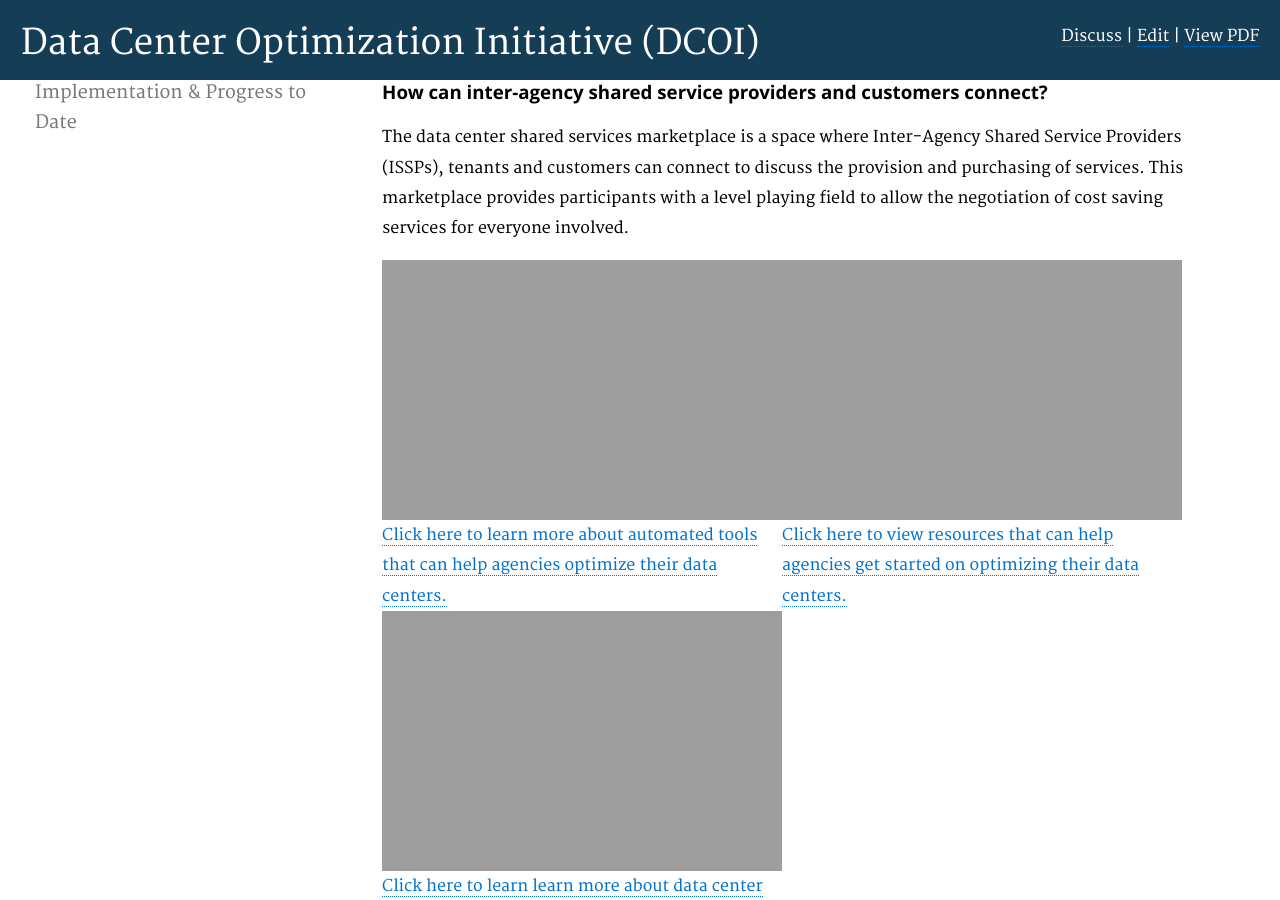
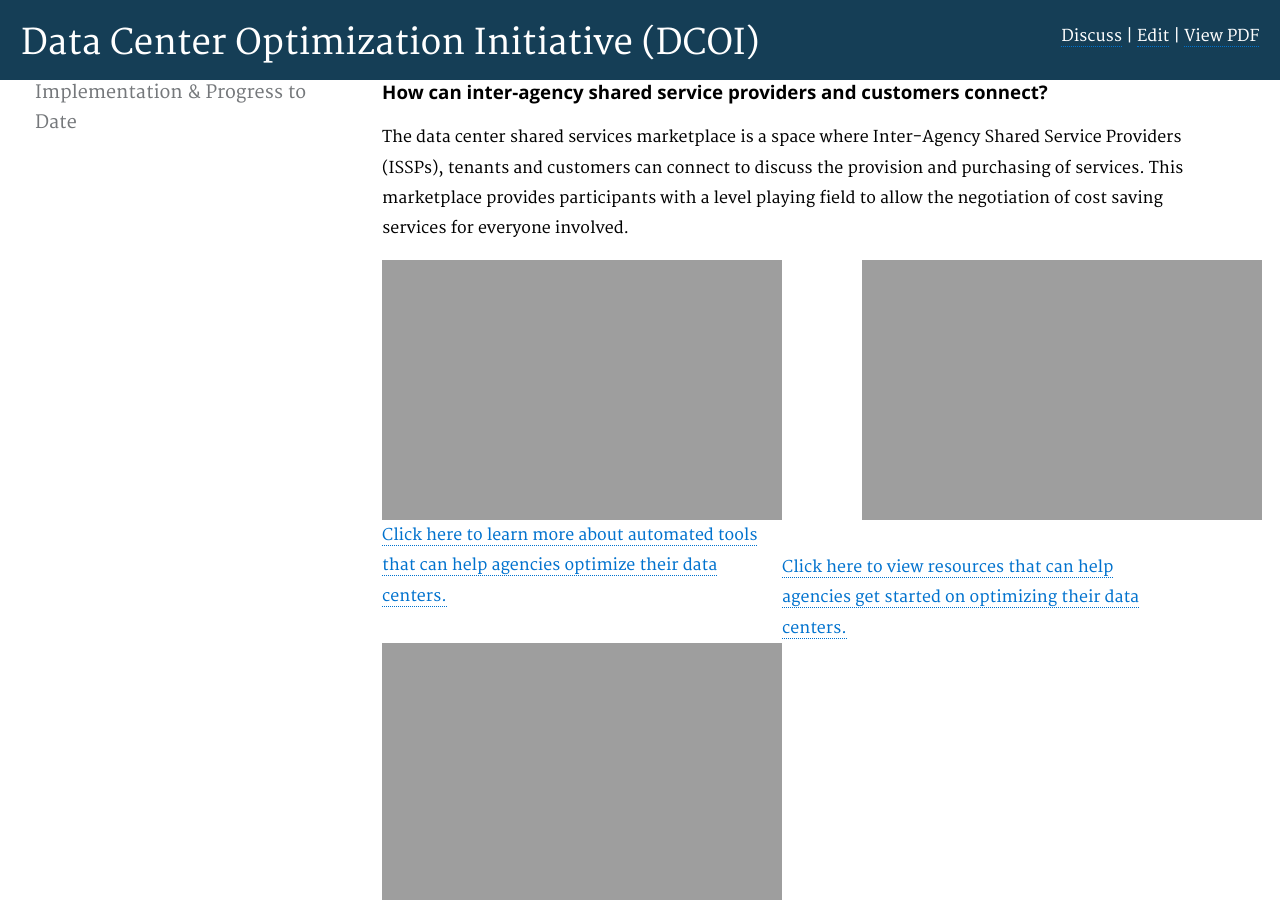
Before and after one commit to ydave-reisys/datacenters, a Jekyll site: the page built from pages/ordering-shared-services.html, in a window 1280 px wide and 900 px high, scrolled down 453 px. Built offline with Jekyll 4.4.1, drawn with Linux system fonts in a browser that asks for light colours; nearby versions of some CDN libraries; Markdown is read by kramdown in place of the engine named in the settings.

Commit message:
test the divs alignment shared office page

```diff
--- a/pages/ordering-shared-services.html
+++ b/pages/ordering-shared-services.html
@@ -25,7 +25,7 @@ description: "Ordering Shared Services"
 </div>
 
 <div style="width:400px;float:left" style="width:400px">
-    <img src="{{ site.baseurl }}/assets/images/checkmark.png" style="display:block;width:400px;height:260px;">
+    <img src="{{ site.baseurl }}/assets/images/checkmark.png" style="display:block;width:400px;height:260px; margin-left:5rem; margin-bottom: 2rem;">
     <a>Click here to view resources that can help agencies get started on optimizing their data centers.</a>
 </div>
 
```
